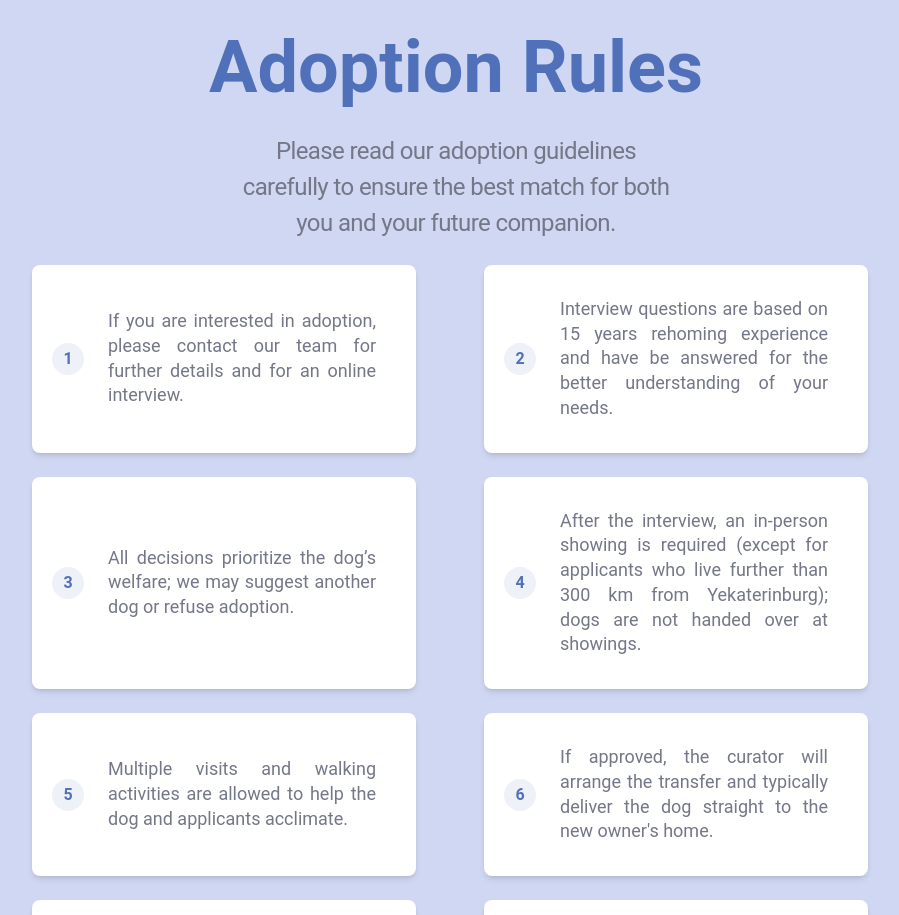
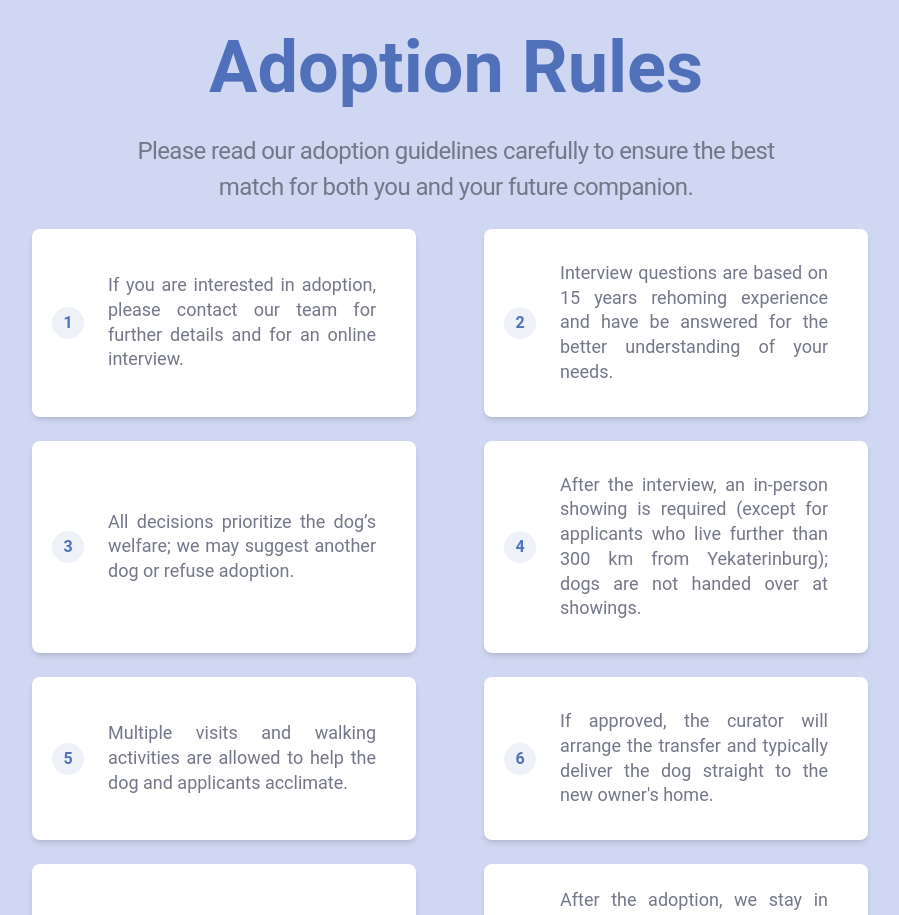
Before and after one commit to bavayra/dog-shelter, a React (Vite) app: page / in a window 1280 px wide. Shown: the part 3400-4315 px from the top of the page, without its empty margins (184-1083 px from the left). Built offline with nearby package versions, Linux system fonts and the light colour scheme; a web font is replaced by a local one.

Commit message:
style(adoptionRules-1280): reduced px for the section's desc text block

```diff
--- a/src/features/AdoptionRules.tsx
+++ b/src/features/AdoptionRules.tsx
@@ -19,7 +19,7 @@ const AdoptionRules = () => {
           Adoption Rules
         </h2>
 
-        <p className="typography-body 4xl:mt-4 xs:text-lg 5xl:text-5xl tablet-sm:text-xl tablet-lg:w-180 5xl:w-420 5xl:px-60 mx-auto mt-4 mb-6 text-center sm:text-lg md:px-16 md:text-2xl md:tracking-tight lg:text-2xl xl:px-34 2xl:my-8 2xl:w-5xl">
+        <p className="typography-body 4xl:mt-4 xs:text-lg 5xl:text-5xl tablet-sm:text-xl tablet-lg:w-180 5xl:w-420 5xl:px-60 mx-auto mt-4 mb-6 text-center sm:text-lg md:px-16 md:text-2xl md:tracking-tight lg:text-2xl xl:px-4 2xl:my-8 2xl:w-5xl">
           Please read our adoption guidelines carefully to ensure the best match
           for both you and your future companion.
         </p>
```
